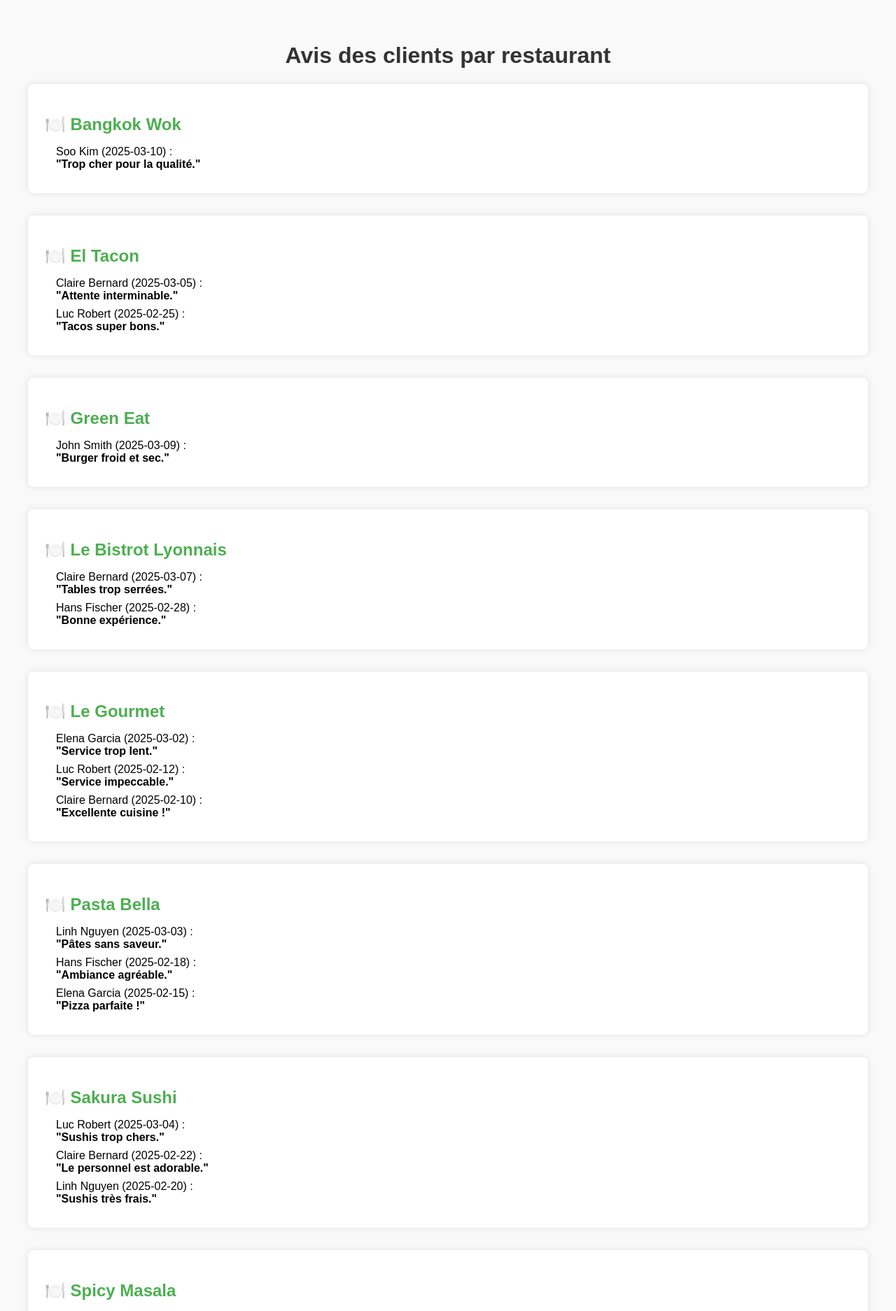
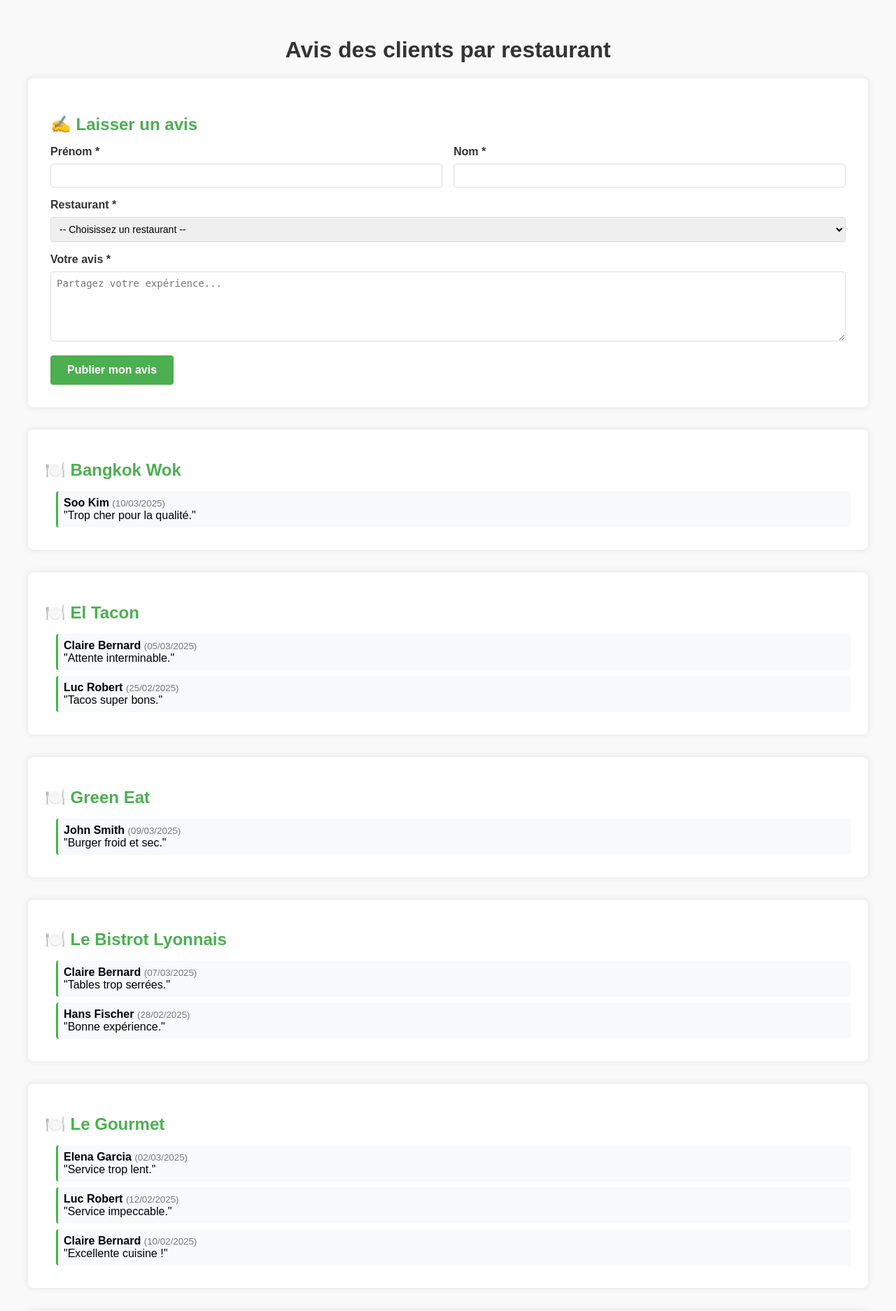
Before and after one commit to 16Sorro/STA, a PHP site: page /avis.php in a window 1280 px wide. Shown: the top 1874 px of the page at 70% size. Run offline with PHP 8.4, Linux system fonts and the light colour scheme; data comes from the database, SQL or seed files in the repository.

Commit message:
laisser commentaire

```diff
--- a/avis.php
+++ b/avis.php
@@ -19,6 +19,53 @@ try {
     echo "Erreur : " . $e->getMessage();
     exit;
 }
+
+$message = '';
+
+// Traitement du formulaire d'ajout d'avis
+if ($_POST && isset($_POST['ajouter_avis'])) {
+    $nom = trim($_POST['nom']);
+    $prenom = trim($_POST['prenom']);
+    $restaurant_id = (int)$_POST['restaurant_id'];
+    $commentaire = trim($_POST['commentaire']);
+
+    if (!empty($nom) && !empty($prenom) && !empty($commentaire) && $restaurant_id > 0) {
+        try {
+            // Vérifier si le client existe déjà
+            $sql_client = "SELECT id_client FROM clients WHERE nom = ? AND prenom = ?";
+            $stmt_client = $pdo->prepare($sql_client);
+            $stmt_client->execute([$nom, $prenom]);
+            $client = $stmt_client->fetch();
+
+            if ($client) {
+                $client_id = $client['id_client'];
+            } else {
+                // Créer un nouveau client
+                $sql_insert_client = "INSERT INTO clients (nom, prenom) VALUES (?, ?)";
+                $stmt_insert_client = $pdo->prepare($sql_insert_client);
+                $stmt_insert_client->execute([$nom, $prenom]);
+                $client_id = $pdo->lastInsertId();
+            }
+
+            // Insérer l'avis
+            $sql_insert_avis = "INSERT INTO avis (id_client, id_restaurant, commentaire, date) VALUES (?, ?, ?, NOW())";
+            $stmt_insert_avis = $pdo->prepare($sql_insert_avis);
+            $stmt_insert_avis->execute([$client_id, $restaurant_id, $commentaire]);
+
+            $message = '<div class="message success">✅ Votre avis a été ajouté avec succès !</div>';
+
+        } catch (\PDOException $e) {
+            $message = '<div class="message error">❌ Erreur lors de l\'ajout de l\'avis : ' . $e->getMessage() . '</div>';
+        }
+    } else {
+        $message = '<div class="message error">❌ Veuillez remplir tous les champs obligatoires.</div>';
+    }
+}
+
+// Récupération de la liste des restaurants pour le formulaire
+$sql_restaurants = "SELECT id_restaurant, nom FROM restaurants ORDER BY nom";
+$stmt_restaurants = $pdo->query($sql_restaurants);
+$restaurants = $stmt_restaurants->fetchAll();
 
 // Récupération des restaurants avec leurs avis
 $sql = "
@@ -52,10 +99,81 @@ foreach ($avis as $ligne) {
             font-family: Arial, sans-serif;
             background: #f9f9f9;
             padding: 2rem;
+            max-width: 1200px;
+            margin: 0 auto;
         }
         h1 {
             text-align: center;
             color: #333;
+        }
+        .form-container {
+            background: #fff;
+            border-radius: 8px;
+            padding: 2rem;
+            margin-bottom: 2rem;
+            box-shadow: 0 0 10px rgba(0,0,0,0.1);
+        }
+        .form-container h2 {
+            color: #4CAF50;
+            margin-bottom: 1rem;
+        }
+        .form-group {
+            margin-bottom: 1rem;
+        }
+        .form-group label {
+            display: block;
+            margin-bottom: 0.5rem;
+            font-weight: bold;
+            color: #333;
+        }
+        .form-group input,
+        .form-group select,
+        .form-group textarea {
+            width: 100%;
+            padding: 0.5rem;
+            border: 1px solid #ddd;
+            border-radius: 4px;
+            font-size: 14px;
+            box-sizing: border-box;
+        }
+        .form-group textarea {
+            height: 100px;
+            resize: vertical;
+        }
+        .form-row {
+            display: flex;
+            gap: 1rem;
+        }
+        .form-row .form-group {
+            flex: 1;
+        }
+        .btn {
+            background: #4CAF50;
+            color: white;
+            padding: 0.75rem 1.5rem;
+            border: none;
+            border-radius: 4px;
+            cursor: pointer;
+            font-size: 16px;
+            font-weight: bold;
+        }
+        .btn:hover {
+            background: #45a049;
+        }
+        .message {
+            padding: 1rem;
+            border-radius: 4px;
+            margin-bottom: 1rem;
+        }
+        .message.success {
+            background: #d4edda;
+            color: #155724;
+            border: 1px solid #c3e6cb;
+        }
+        .message.error {
+            background: #f8d7da;
+            color: #721c24;
+            border: 1px solid #f5c6cb;
         }
         .restaurant {
             background: #fff;
@@ -73,6 +191,10 @@ foreach ($avis as $ligne) {
         }
         .avis p {
             margin: 0.5rem 0;
+            padding: 0.5rem;
+            background: #f8f9fa;
+            border-left: 3px solid #4CAF50;
+            border-radius: 4px;
         }
         .avis small {
             color: #777;
@@ -84,26 +206,74 @@ foreach ($avis as $ligne) {
             text-decoration: none;
             font-weight: bold;
         }
+        a:hover {
+            text-decoration: underline;
+        }
     </style>
 </head>
 <body>
 
 <h1>Avis des clients par restaurant</h1>
 
+<?php echo $message; ?>
+
+<!-- Formulaire d'ajout d'avis -->
+<div class="form-container">
+    <h2>✍️ Laisser un avis</h2>
+    <form method="POST" action="">
+        <div class="form-row">
+            <div class="form-group">
+                <label for="prenom">Prénom *</label>
+                <input type="text" id="prenom" name="prenom" required>
+            </div>
+            <div class="form-group">
+                <label for="nom">Nom *</label>
+                <input type="text" id="nom" name="nom" required>
+            </div>
+        </div>
+
+        <div class="form-group">
+            <label for="restaurant_id">Restaurant *</label>
+            <select id="restaurant_id" name="restaurant_id" required>
+                <option value="">-- Choisissez un restaurant --</option>
+                <?php foreach ($restaurants as $restaurant): ?>
+                    <option value="<?= $restaurant['id_restaurant'] ?>">
+                        <?= htmlspecialchars($restaurant['nom']) ?>
+                    </option>
+                <?php endforeach; ?>
+            </select>
+        </div>
+
+        <div class="form-group">
+            <label for="commentaire">Votre avis *</label>
+            <textarea id="commentaire" name="commentaire" placeholder="Partagez votre expérience..." required></textarea>
+        </div>
+
+        <button type="submit" name="ajouter_avis" class="btn">Publier mon avis</button>
+    </form>
+</div>
+
+<!-- Affichage des avis existants -->
+<?php if (empty($avis_par_restaurant)): ?>
+    <div class="restaurant">
+        <p>Aucun avis n'a encore été publié. Soyez le premier à laisser un avis !</p>
+    </div>
+<?php else: ?>
     <?php foreach ($avis_par_restaurant as $restaurant => $avis_list): ?>
         <div class="restaurant">
             <h2>🍽️ <?= htmlspecialchars($restaurant) ?></h2>
             <div class="avis">
                 <?php foreach ($avis_list as $avis): ?>
                     <p>
-                    <?= htmlspecialchars($avis['prenom']) ?> <?= htmlspecialchars($avis['nom_client']) ?>
-                    (<?= htmlspecialchars($avis['date']) ?>) :
-                    <br><strong>"<?= htmlspecialchars($avis['commentaire']) ?>"</strong>
+                        <strong><?= htmlspecialchars($avis['prenom']) ?> <?= htmlspecialchars($avis['nom_client']) ?></strong>
+                        <small>(<?= date('d/m/Y', strtotime($avis['date'])) ?>)</small>
+                        <br>"<?= htmlspecialchars($avis['commentaire']) ?>"
                     </p>
                 <?php endforeach; ?>
             </div>
         </div>
     <?php endforeach; ?>
+<?php endif; ?>
 
 <a href="index.php">← Retour à l'accueil</a>
 
```
Lines whose indentation alone changed are shown as unchanged.
